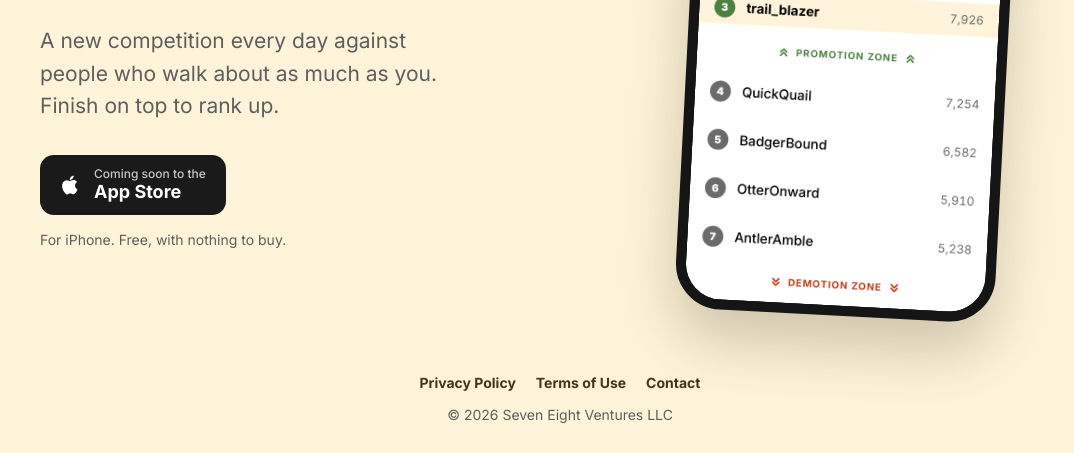
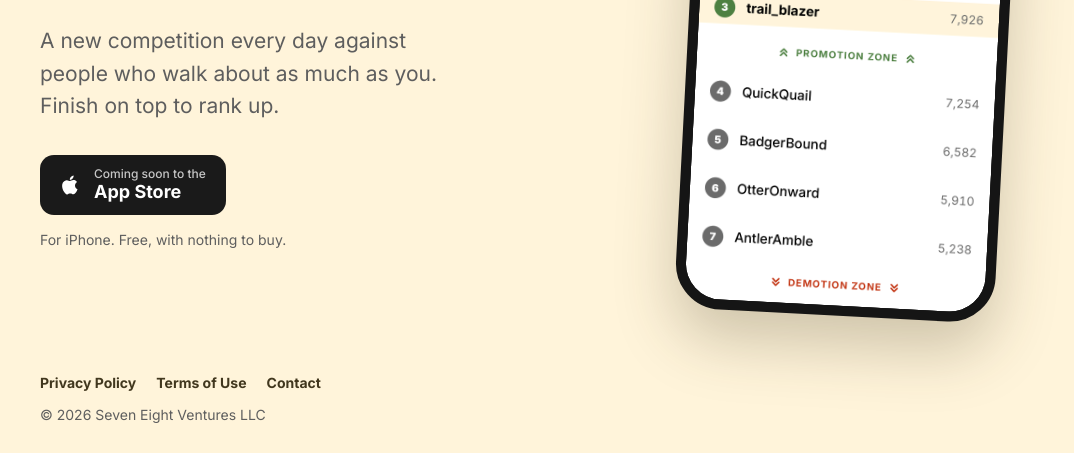
Before and after one commit to plieponis/stampede-legal, a plain HTML site: page index.html in a window 1280 px wide. Shown: the part 412-865 px from the top of the page, without its empty margins (80-1154 px from the left). Drawn offline with Linux system fonts and the light colour scheme.

Commit message:
Left-align the footer on desktop
Co-Authored-By: Claude Opus 5.5 <noreply@anthropic.com>

```diff
--- a/index.html
+++ b/index.html
@@ -42,8 +42,9 @@
   .phone { width: min(320px, 78vw); margin: 0 auto; border-radius: 46px; border: 10px solid #151515; background: #151515; box-shadow: 0 30px 60px rgba(65,55,30,.25); overflow: hidden; transform: rotate(3deg); }
   .phone img { width: 100%; border-radius: 36px; }
 
-  footer { text-align: center; padding: 0 20px 28px; font-size: 14px; color: var(--muted); }
-  footer a { color: var(--brown); font-weight: 700; text-decoration: none; margin: 0 10px; white-space: nowrap; }
+  /* Desktop: left-aligned with the content above. Phones: centered (see below). */
+  footer { max-width: 1080px; width: 100%; margin: 0 auto; text-align: left; padding: 0 20px 28px; font-size: 14px; color: var(--muted); }
+  footer a { color: var(--brown); font-weight: 700; text-decoration: none; margin-right: 20px; white-space: nowrap; }
   footer p { margin: 10px 0 0; }
 
   @media (max-width: 820px) {
@@ -51,6 +52,8 @@
     .logo { margin-left: auto; margin-right: auto; }
     .lede { margin-left: auto; margin-right: auto; }
     .phone { transform: none; }
+    footer { text-align: center; }
+    footer a { margin: 0 10px; }
   }
 </style>
 </head>
```
